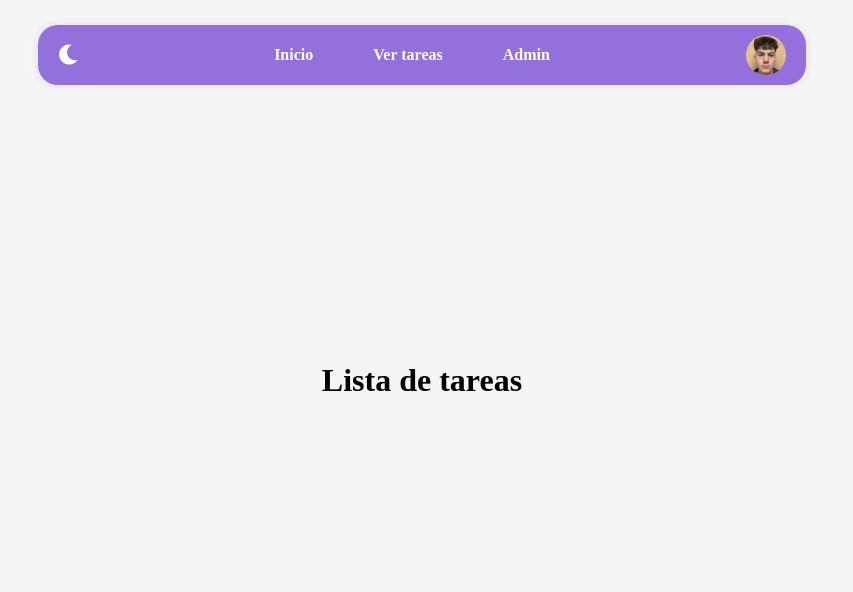
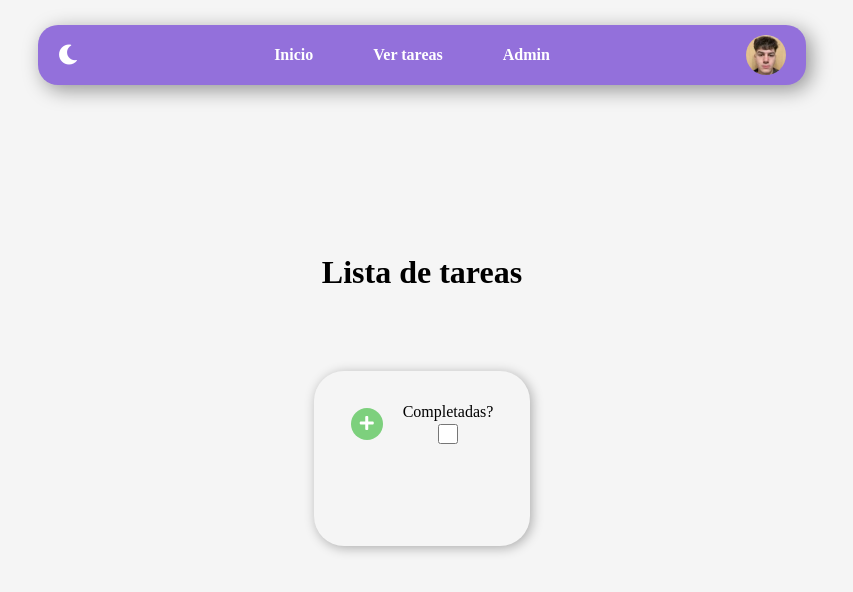
Before and after one commit to joacominatel/sign-api, a Flask app: page /tasks in a window 1280 px wide. Shown: the top 592 px of the page, without its empty margins (218-1071 px from the left). Run offline with Flask 3, Linux system fonts and the light colour scheme; the visitor is signed in with stand-in values (Sample User, id 1); data that the repository does not hold is empty; some libraries are stand-ins or nearby versions.

Commit message:
/tasks completo

```diff
--- a/app.py
+++ b/app.py
@@ -39,6 +39,10 @@
         return render_template('index.html', tasks=get_tasks())
     else:
         return render_template('index.html')
+
+@app.route('/home', methods=['GET'])
+def home():
+    return redirect('/')
 
 
 @app.route('/get_tasks', methods=['GET'])
@@ -160,5 +164,12 @@
         else:
             return redirect('/denied')
 
+@app.route('/config_user', methods=['GET'])
+def config_user():
+    if 'username' in session:
+        return render_template('config/config_user.html', title=f'Configuración de {session["username"]}')
+    else:
+        return redirect('/denied')
+
 if __name__ == '__main__':
     app.run(debug=True, port=8001)
--- a/static/css/style.css
+++ b/static/css/style.css
@@ -30,9 +30,15 @@
     left: 50%;
     transform: translateX(-50%);
     align-items: center;
-    box-shadow: 0 0 10px rgba(0, 0, 0, 0.1);
+    box-shadow: 5px 5px 20px rgba(0, 0, 0, 0.4);
     border-radius: 20px;
     background-color: mediumpurple;
+}
+
+header:hover {
+    transition: all 0.3s ease;
+    box-shadow: 5px 13px 10px rgba(0, 0, 0, 0.35);
+    top: 30px
 }
 
 header.dark {
@@ -550,6 +556,18 @@
     transform: scale(0.95);
 }
 
+.tasks-list-funcs {
+    display: flex;
+    flex-direction: column;
+    gap: 30px;
+    background-color: #f5f5f5;
+    padding: 20px;
+    border-radius: 30px;
+    box-shadow: 2px 2px 12px rgba(0, 0, 0, 0.3);
+    justify-content: center;
+    align-items: start;
+}
+
 .all-tasks {
     display: grid;
     gap: 20px;
@@ -569,6 +587,10 @@
     display: flex;
     flex-direction: column;
     gap: 20px;
+}
+
+.all-tasks .card.completed-filter {
+    display: none;
 }
 
 .all-tasks .card .card-header {
@@ -616,4 +638,45 @@
 section#all-tasks h1 {
     font-size: 2em;
     font-weight: 700;
+    margin-bottom: 5rem;
 }
+
+.tasks-list-funcs .tasks-functions {
+    display: flex;
+    flex-direction: row;
+    gap: 20px;
+    align-items: center;
+    justify-content: center;
+    padding: 12px;
+    margin: 0 5px;
+
+}
+
+.tasks-list-funcs .tasks-functions .add-task {
+    padding: 7px 9px;
+    border: none;
+    border-radius: 50%;
+    background-color: rgb(125, 208, 125);
+    color: #fff;
+    font-size: 1em;
+    cursor: pointer;
+    transition: all 0.3s ease;
+}
+
+.tasks-list-funcs .tasks-functions .filter-task {
+    display: flex;
+    flex-direction: column;
+    gap: 3px;
+    align-items: center;
+    justify-content: center;
+
+}
+
+.tasks-list-funcs .tasks-functions .filter-task input[type="checkbox"] {
+    display: block;
+    width: 20px;
+    height: 20px;
+    border: 1px solid #333;
+    border-radius: 50%;
+    cursor: pointer;
+}
--- a/static/js/main.js
+++ b/static/js/main.js
@@ -87,3 +87,12 @@
 function redirectTasks() {
     window.location.href = '/tasks';
 }
+
+function showCompletedTasks() {
+    const completedTasks = document.querySelectorAll('.completed');
+
+    // toggle class completed-filter
+    completedTasks.forEach(task => {
+        task.classList.toggle('completed-filter');
+    });
+}
--- /dev/null
+++ b/templates/config/config_user.html
@@ -0,0 +1,4 @@
+{% extends 'base.html' %}
+{% block content %}
+
+{% endblock %}
--- a/templates/tasks.html
+++ b/templates/tasks.html
@@ -4,9 +4,20 @@
     <h1>
         Lista de tareas
     </h1>
+    <div class="tasks-list-funcs">
+        <div class="tasks-functions">
+            <div class="add-task">
+                <i class='fas fa-plus' id="add-task" onclick="createTask()"></i>
+            </div>
+            <div class="filter-task">
+                <p>Completadas?</p>
+                <input type="checkbox" id="show-completed" onchange="showCompletedTasks(this)">
+            </div>
+        </div>
+
         <ul class="all-tasks">
             {% for task in tasks %}
-            <div class="card">
+                <div class="card {% if task[5] == 1 %} completed {% endif %}">
                     <div class="card-header">
                         <h2>{{ task[2] }}</h2>
                         <br>
@@ -29,5 +40,6 @@
                 </div>
             {% endfor %}
         </ul>
+    </div>
 </section>
 {% endblock %}
```
Also changed, not shown: tables.sql (+12 -0 lines), templates/base.html (+35 -4 lines), templates/index.html (+0 -26 lines). Lines whose indentation alone changed are shown as unchanged.
